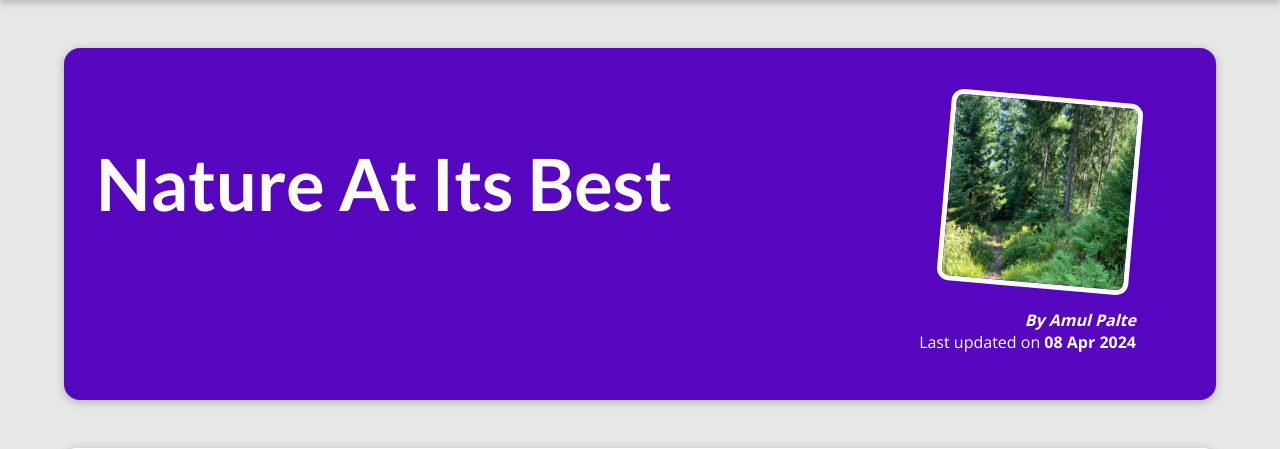
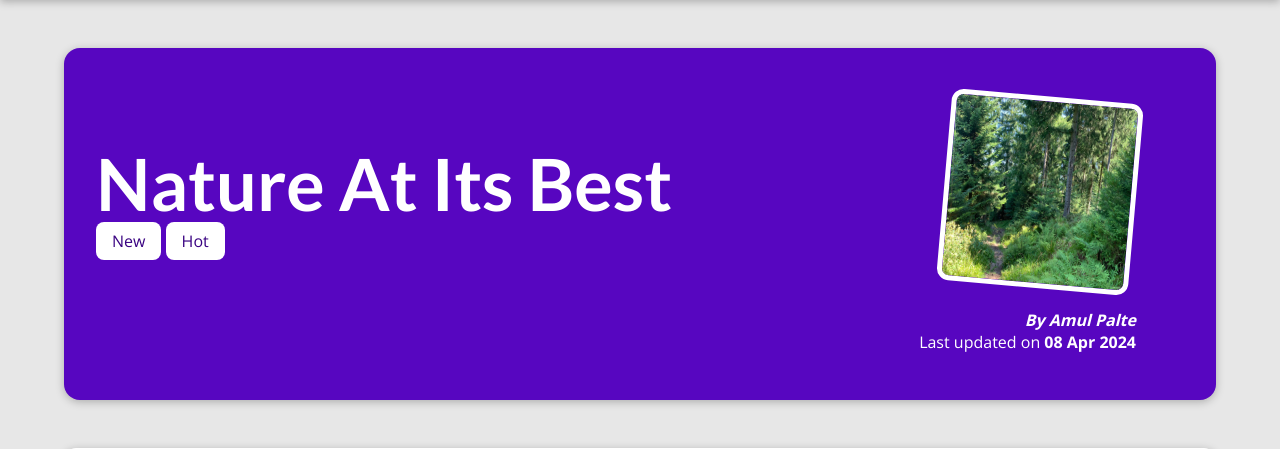
Before and after one commit to amulpatle/Blog-Project, a Django app: a page that uses my_site/blog/templates/blog/post-detail.html in a window 1280 px wide. Shown: the part 80-529 px from the top of the page. Run offline with Django 3.2, Linux system fonts and the light colour scheme; data comes from the database, SQL or seed files in the repository.

Commit message:
add tags to posts

```diff
--- a/my_site/blog/static/blog/post-detail.css
+++ b/my_site/blog/static/blog/post-detail.css
@@ -22,6 +22,7 @@ body {
 #summary h2 {
   color: white;
   font-size: 4.5rem;
+  margin-bottom: 0.25rem;
 }
 
 #summary article {
@@ -47,6 +48,11 @@ body {
   font-weight: bold;
 }
 
+#summary a {
+  color: white;
+  text-decoration: none;
+}
+
 #summary time {
   font-weight: bold;
 }
@@ -60,3 +66,10 @@ main {
   border-radius: 12px;
   box-shadow: 0 2px 8px rgba(0, 0, 0, 0.25);
 }
+
+.tag {
+  background-color: white;
+  color: #390281;
+  padding: 0.5rem 1rem;
+  border-radius: 8px;
+}
--- a/my_site/blog/templates/blog/post-detail.html
+++ b/my_site/blog/templates/blog/post-detail.html
@@ -13,12 +13,19 @@
 {% block content %}
 <section id="summary">
   <h2>{{post.title}}</h2>
+  <div>
+    {% for tag in Post_tags %}
+    <span class="tag">{{tag.caption}}</span>
+    {% endfor %}
+  </div>
   <article>
     <img
       src="{% static 'blog/images/'|add:post.image_name %}"
       alt="{{post.title}}"
     />
-    <address>By {{post.author}}</address>
+    <address>
+      By <a href="mailto:{{post.author.email_address}}"> {{post.author}}</a>
+    </address>
     <div>Last updated on <time>{{post.date|date:"d M Y"}}</time></div>
   </article>
 </section>
--- a/my_site/blog/views.py
+++ b/my_site/blog/views.py
@@ -27,4 +27,5 @@ def post_details(request,slug):
     identified_post =  get_object_or_404(Post,slug=slug)
     return render(request,"blog/post-detail.html",{
         "post":identified_post,
+        "Post_tags":identified_post.tags.all(),
     })
```
